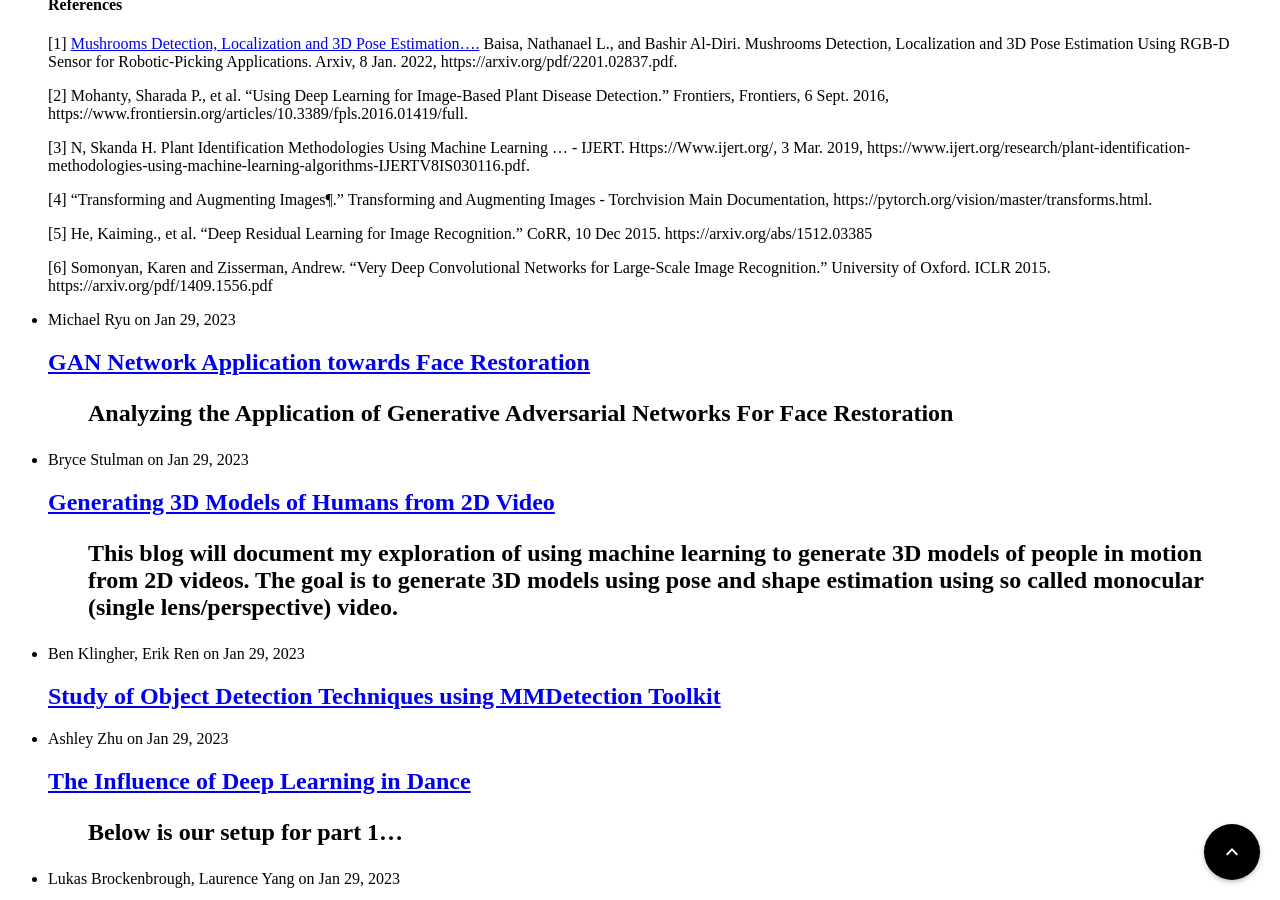
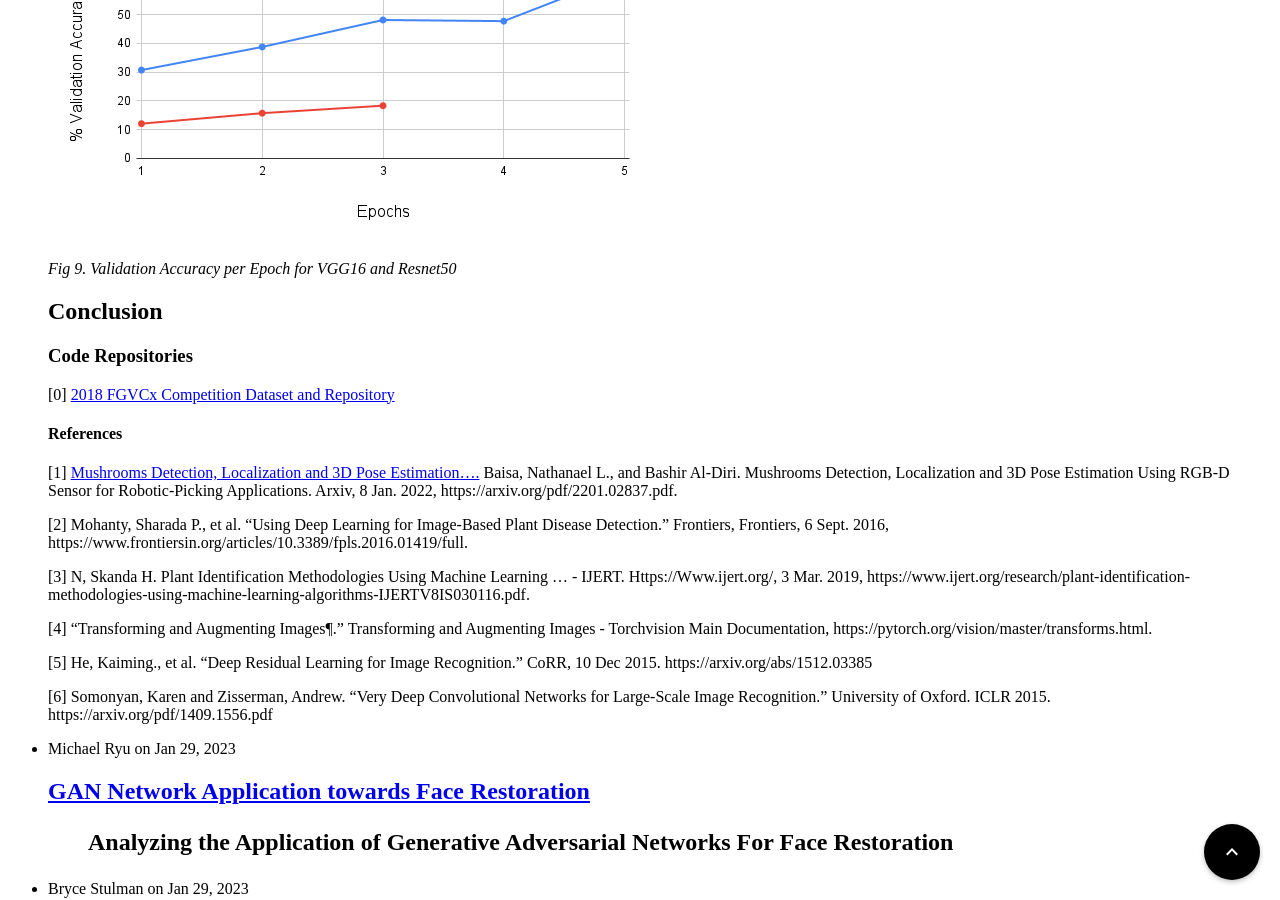
Before and after one commit to UCLAdeepvision/CS188-Projects-2023Winter, a Jekyll site: the page built from index.html, in a window 1280 px wide and 900 px high, scrolled down 8628 px. Built offline with Jekyll 4.4.1, drawn with Linux system fonts in a browser that asks for light colours.

Commit message:
training graph

```diff
--- a/_posts/2023-01-29-team45-mushrooms.md
+++ b/_posts/2023-01-29-team45-mushrooms.md
@@ -134,8 +134,9 @@ In theory, deeper nets would result in better performance, but deep learning net
 ResNet, when trained on our entire augmented dataset with SGD, a learning rate of 0.01, and a momentum of 0.9, trained far faster than our other models. Consequently, we were able to train it for more epochs given our resources.
 
 ## Results
-
-
+![Val-Accuracy-per-Epoch]({{ '/assets/images/team45/validation-accuracy-per-epoch.png' | relative_url }})
+{: style="width: 400px; max-width: 100%;"}
+*Fig 9. Validation Accuracy per Epoch for VGG16 and Resnet50*
 ## Conclusion
 
 ### Code Repositories
```
Also changed, not shown: assets/images/team45/validation-accuracy-per-epoch.png (added).
